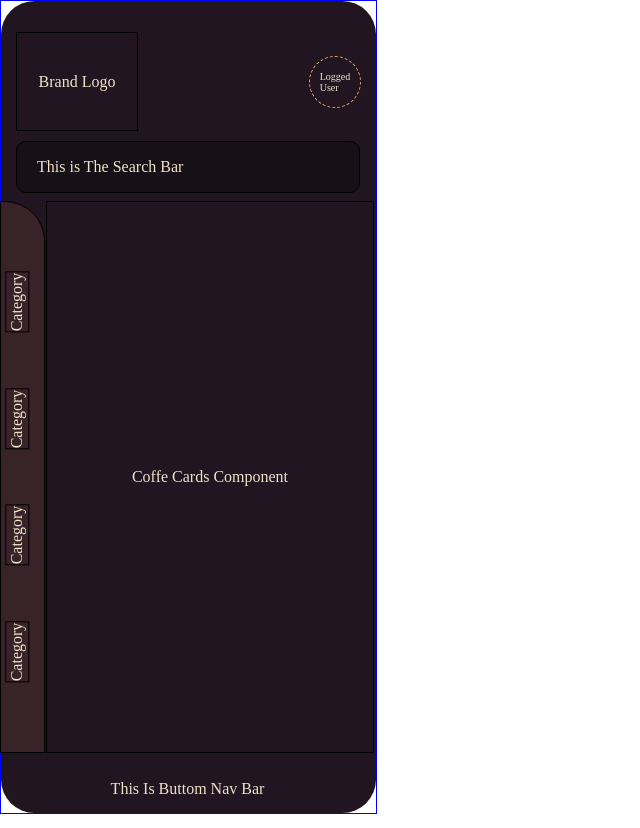
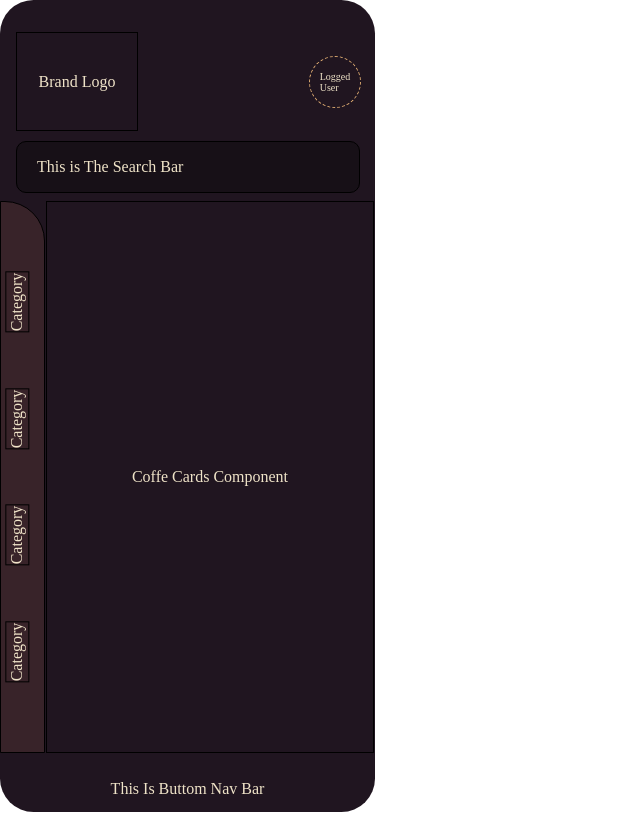
Before and after one commit to HangOutYL/HangOut, a React (Create React App) app: page / in a window 1280 px wide. Shown: the whole page, without its empty margins (0-640 px from the left). Built offline with nearby package versions, Linux system fonts and the light colour scheme; a web font is replaced by a local one.

Commit message:
No Blue Border

```diff
--- a/src/index.css
+++ b/src/index.css
@@ -1,7 +1,7 @@
 body {
   margin: 0;
   padding: 0;
-  border: 1px solid blue;
+  /* border: 1px solid blue; */
   height: 812px;
   width: 375px;
   background: #ffffff;
```
